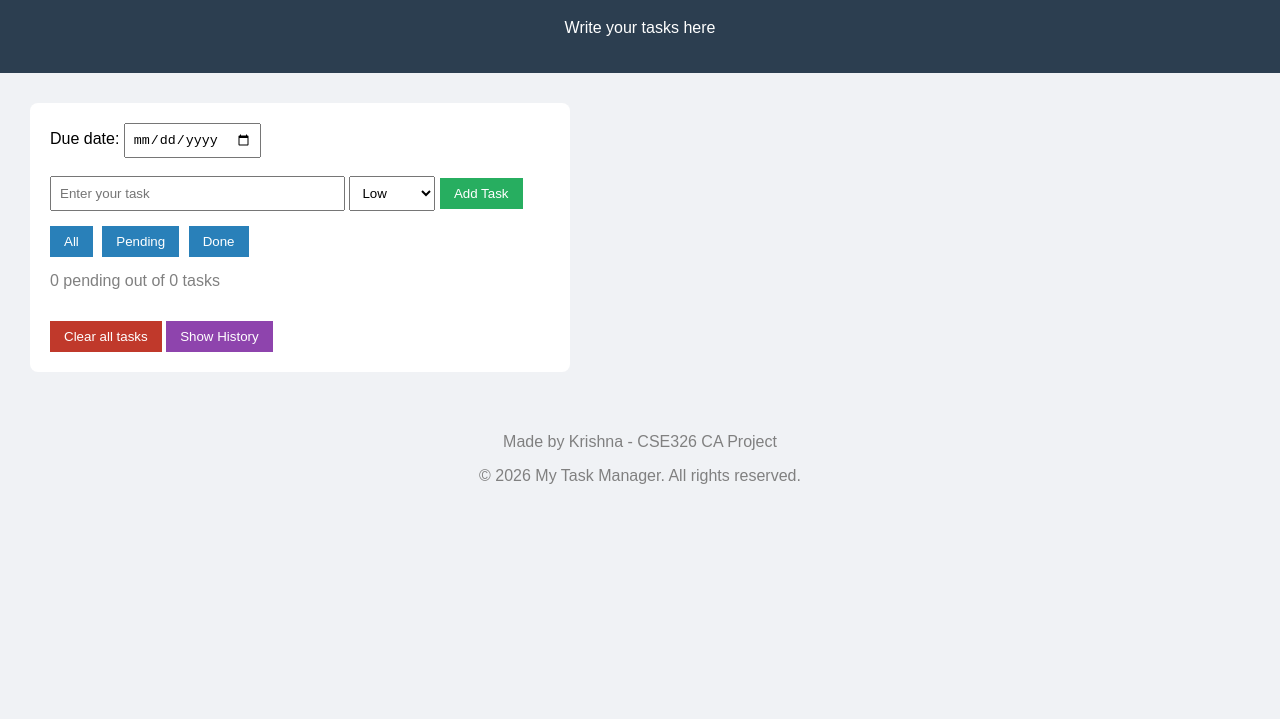
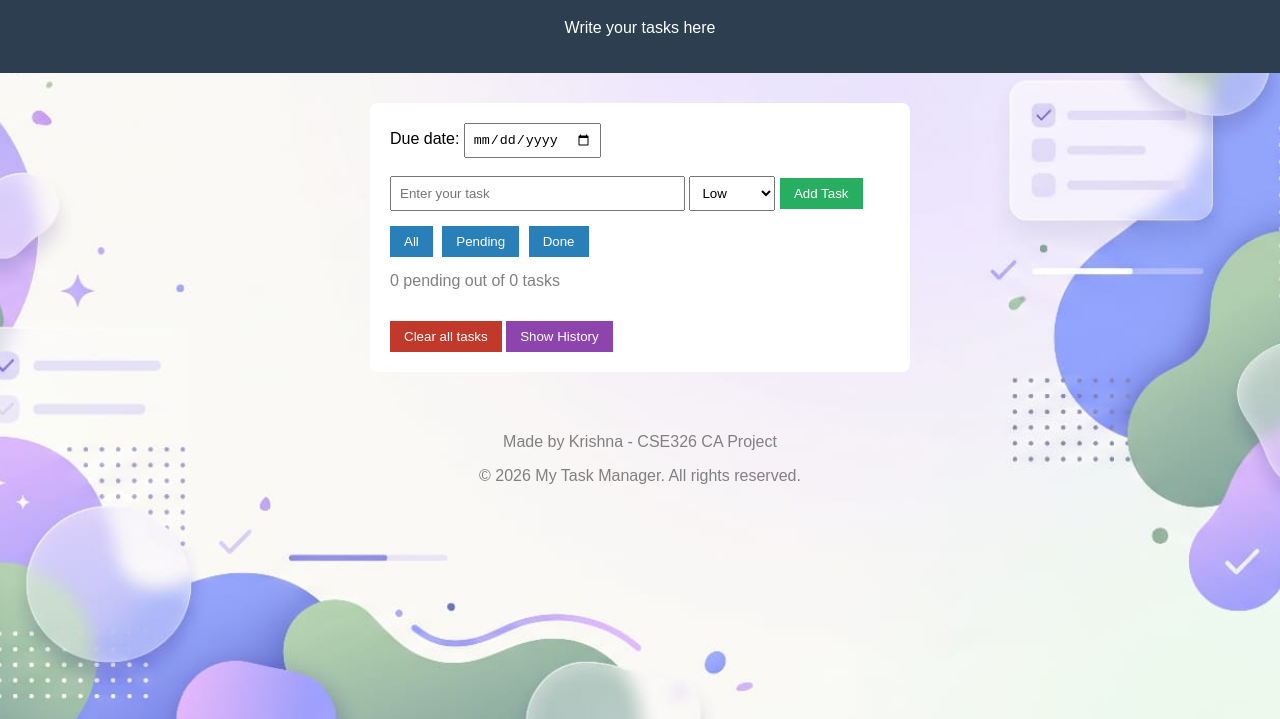
Before and after one commit to krishnaky7070-hub/Task-manager, a plain HTML site: page index.html in a window 1280 px wide. Shown: the part 81-800 px from the top of the page. Drawn offline with Linux system fonts and the light colour scheme.

Commit message:
bg added and centered the task panel

```diff
--- a/style.css
+++ b/style.css
@@ -1,7 +1,11 @@
 body {
-    font-family: Arial, sans-serif;
-    background-color: #f0f2f5;
-    margin: 0;
+  font-family: Arial, sans-serif;
+  margin: 0;
+  background-color: #f0f2f5;
+  background-image: url("bg.jpeg");
+  background-size: cover;
+  background-position: center;
+  background-attachment: fixed;
 }
 header {
     background-color: #2c3e50;
@@ -11,7 +15,7 @@ header {
 }
 .container {
    max-width: 500px;
-    margin: 30px;
+    margin: 30px auto;
     background-color: white;
     padding: 20px;
     border-radius: 8px;
```
Also changed, not shown: WhatsApp Image 2026-11-20 at 4.32.13 PM.jpeg (added), bg.jpeg (added).
